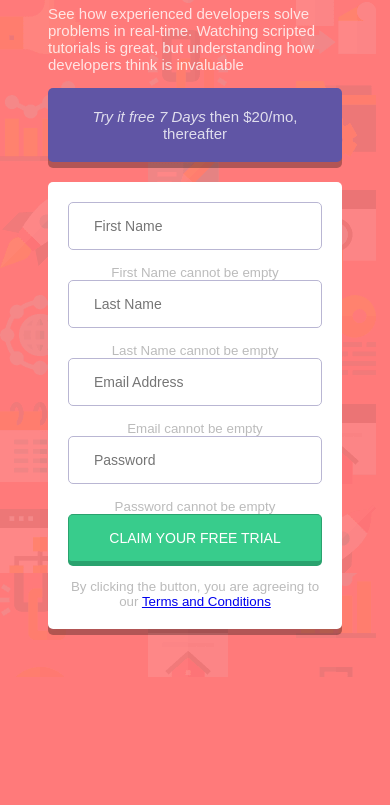
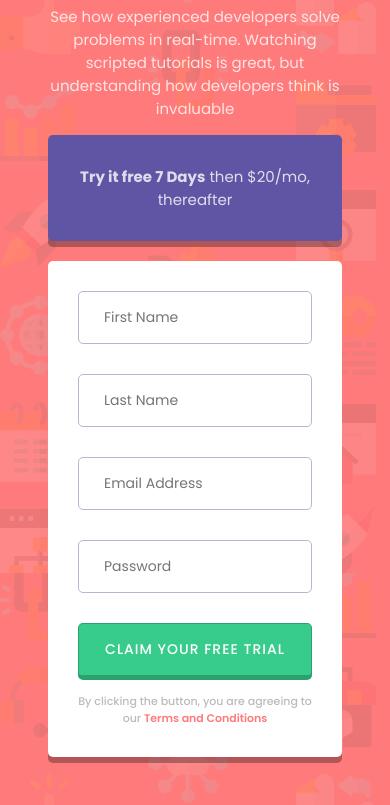
Before and after one commit to MusaDauda/i4gxzuri-registeration-form-design, a plain HTML site: page index.html in a window 390 px wide. Shown: the part 227-1032 px from the top of the page. Before the commit the page ends 904 px from the top, so only its background shows below. Drawn offline with Linux system fonts and the light colour scheme.

Commit message:
mobile responsiveness and getting ready for some JavaScript

```diff
--- a/index.html
+++ b/index.html
@@ -19,7 +19,7 @@
       </div>
       <div>
         <div class="box box-blue">
-          <p><em>Try it free 7 Days</em> then $20/mo, thereafter</p>
+          <p><strong>Try it free 7 Days</strong> then $20/mo, thereafter</p>
         </div>
         <form action="" class="box" id="form">
           <div class="form-control">
--- a/style.css
+++ b/style.css
@@ -1,3 +1,5 @@
+@import url('https://fonts.googleapis.com/css2?family=Open+Sans:wght@400;700&family=Poppins:wght@400;500;600;700&display=swap');
+
 
 * {
     box-sizing: border-box;
@@ -40,7 +42,7 @@ p {
     border-radius: 5px;
     box-shadow: 0 6px rgba(0, 0, 0, 0.3);
     margin-bottom: 20px;
-    padding: 20px;
+    padding: 30px;
     text-align: center;
 
 }
@@ -51,7 +53,22 @@ p {
 
 .box-blue {
     background-color: hsl(248, 32%, 49%);
+    padding: 20;
 
+}
+
+.form-control {
+    margin-bottom: 30px;
+    position: relative;
+}
+
+
+.form-control small{
+    bottom: -20px;
+    right: 0;
+    opacity: 0;
+    position: absolute;
+    text-align: right;
 }
 
 input {
@@ -84,6 +101,8 @@ button {
     font-weight: 500;
     padding: 15px 25px;
     display: block;
+    letter-spacing: 1px;
+    text-transform: uppercase;
     width: 100% ;
 }
 
@@ -101,5 +120,24 @@ small {
     display: block;
     color: #bbb;
     font-weight: 500;
+    font-size: 11px;
     margin-top: 15px;
 }
+
+small a {
+    color:hsl(0, 100%, 74%);
+    text-decoration: none;
+    font-weight: 600;
+}
+
+@media (max-width: 768px) {
+    .container {
+        flex-direction: column;
+    }
+    p {
+        text-align: center;
+    }
+    h1 {
+        text-align: center;
+    }
+}
```
